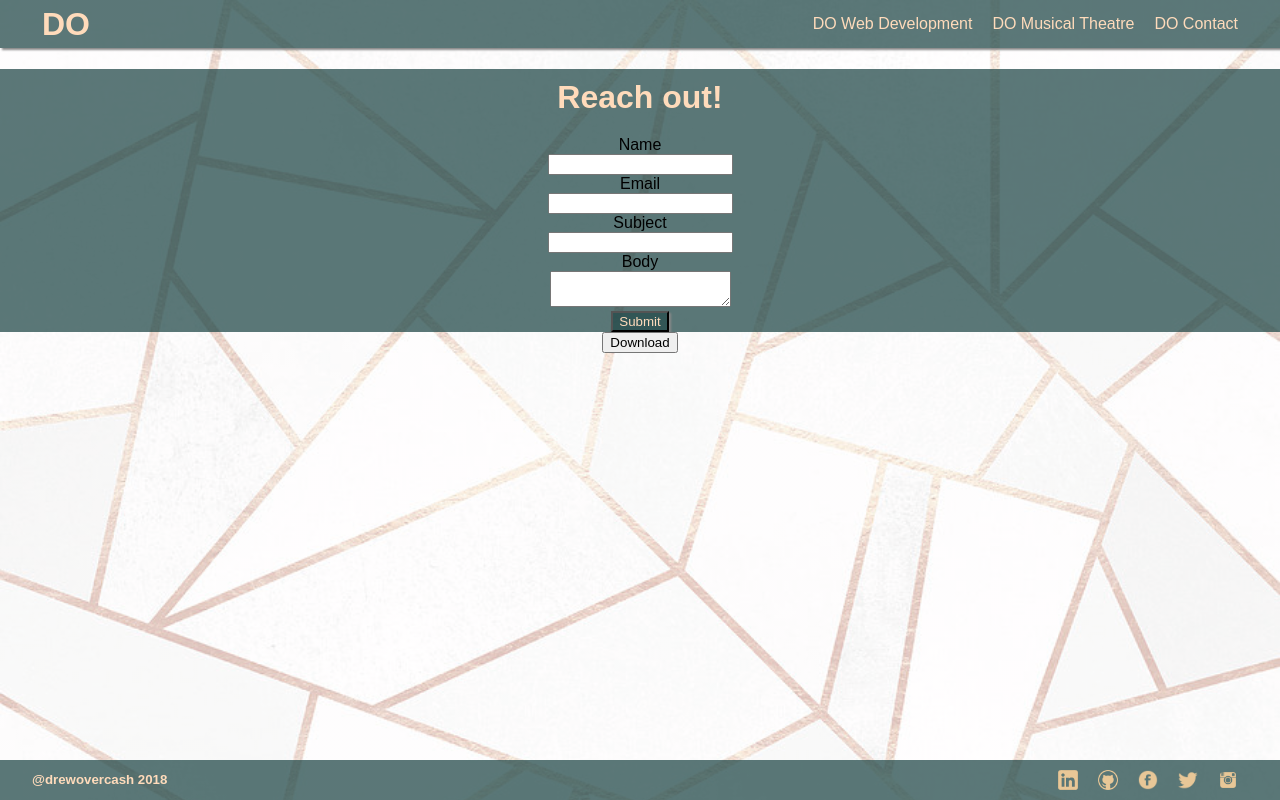
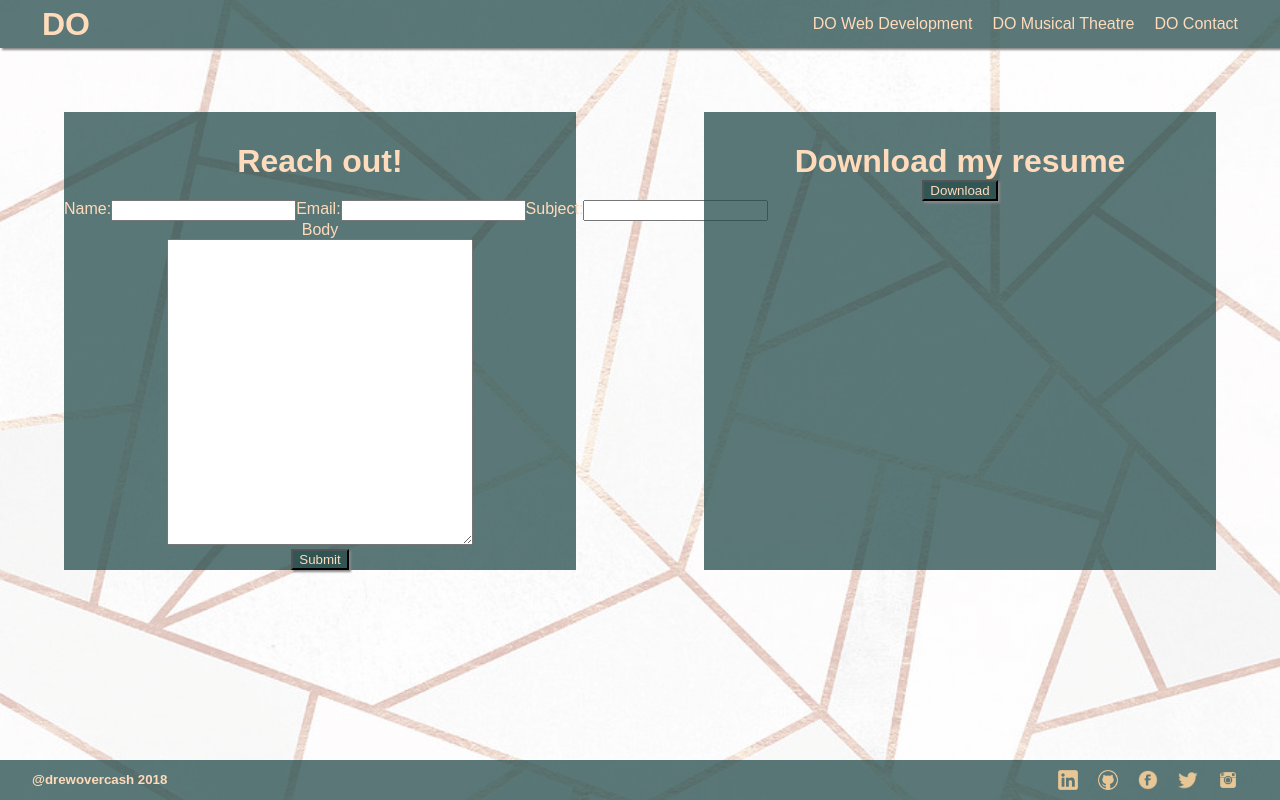
Before and after one commit to djovercash/drewovercashonline, a React (Create React App) app: page /contact in a window 1280 px wide. Built offline with nearby package versions, Linux system fonts and the light colour scheme; no server answers.

Commit message:
Update Contact Page

```diff
--- a/src/App.css
+++ b/src/App.css
@@ -93,7 +93,30 @@ a {
 }
 
 #emailDetails {
+  margin-top: 5%;
   background-color: rgba(36, 75, 75, 0.75);
+  width: 40%;
+}
+
+#topEmailDetails {
+  display: flex;
+  justify-content: space-around;
+}
+
+#emailDetails label {
+  color: rgb(255, 219, 187)
+}
+
+#contactDetails {
+  margin-top: 5%;
+  background-color: rgba(36, 75, 75, 0.75);
+  width: 40%;
+}
+
+#contactDetails h1 {
+  color: rgb(255, 219, 187);
+  padding-top: 10px;
+  margin-bottom: 0px;
 }
 
 #emailDetails h1 {
@@ -230,10 +253,25 @@ a {
   color: rgb(255, 219, 187);
 }
 
-#emailSubmit {
+.contactActionButton {
   color: rgb(255, 219, 187);
   background-color: rgba(36, 75, 75, 0.75);
   box-shadow: 2px 2px 2px 0px rgb(137,137,137);
+}
+
+.contactActionButton:hover {
+  color: rgb(36, 75, 75);
+  background-color: rgb( 255, 219, 187);
+}
+
+#contactContainer {
+  display: flex;
+  justify-content: space-around;
+}
+
+textarea {
+  height: 300px;
+  width: 300px;
 }
 
 .App-logo {
--- a/src/components/contact.js
+++ b/src/components/contact.js
@@ -65,25 +65,28 @@ class Contact extends React.Component{
 
   render() {
     return (
-      <div>
+      <div id="contactContainer">
         <div id="emailDetails">
           <h1>Reach out!</h1>
           <h2>{this.state.message !== '' ? this.state.message : null}</h2>
           <form onSubmit={this.handleSubmit}>
-            <label>Name</label><br/>
-            <input type="text" name="name" value={this.state.name} onChange={this.handleChange}/><br/>
-            <label>Email</label><br/>
-            <input type="email" name="email" value={this.state.email} onChange={this.handleChange}/><br/>
-            <label>Subject</label><br/>
-            <input type="text" name="subject" value={this.state.subject} onChange={this.handleChange}/><br/>
+            <div id="topEmailDetails">
+              <label>Name:  </label>
+              <input type="text" name="name" value={this.state.name} onChange={this.handleChange}/><br/>
+              <label>Email:  </label>
+              <input type="email" name="email" value={this.state.email} onChange={this.handleChange}/><br/>
+              <label>Subject:  </label>
+              <input type="text" name="subject" value={this.state.subject} onChange={this.handleChange}/><br/>
+            </div>
             <label>Body</label><br/>
-            <textarea col="50" row="50" name="body" value={this.state.body} onChange={this.handleChange}/><br/>
-            <input id="emailSubmit" type="submit" value="Submit"/>
+            <textarea name="body" value={this.state.body} onChange={this.handleChange}/><br/>
+            <input className="contactActionButton" type="submit" value="Submit"/>
           </form>
-          </div>
-        <div>
+        </div>
+        <div id="contactDetails">
+          <h1>Download my resume</h1>
           <a href="https://github.com/djovercash/Resume/raw/master/DOvercash_Resume.pdf" download>
-            <button>Download</button>
+            <button className="contactActionButton">Download</button>
           </a>
         </div>
       </div>
```
